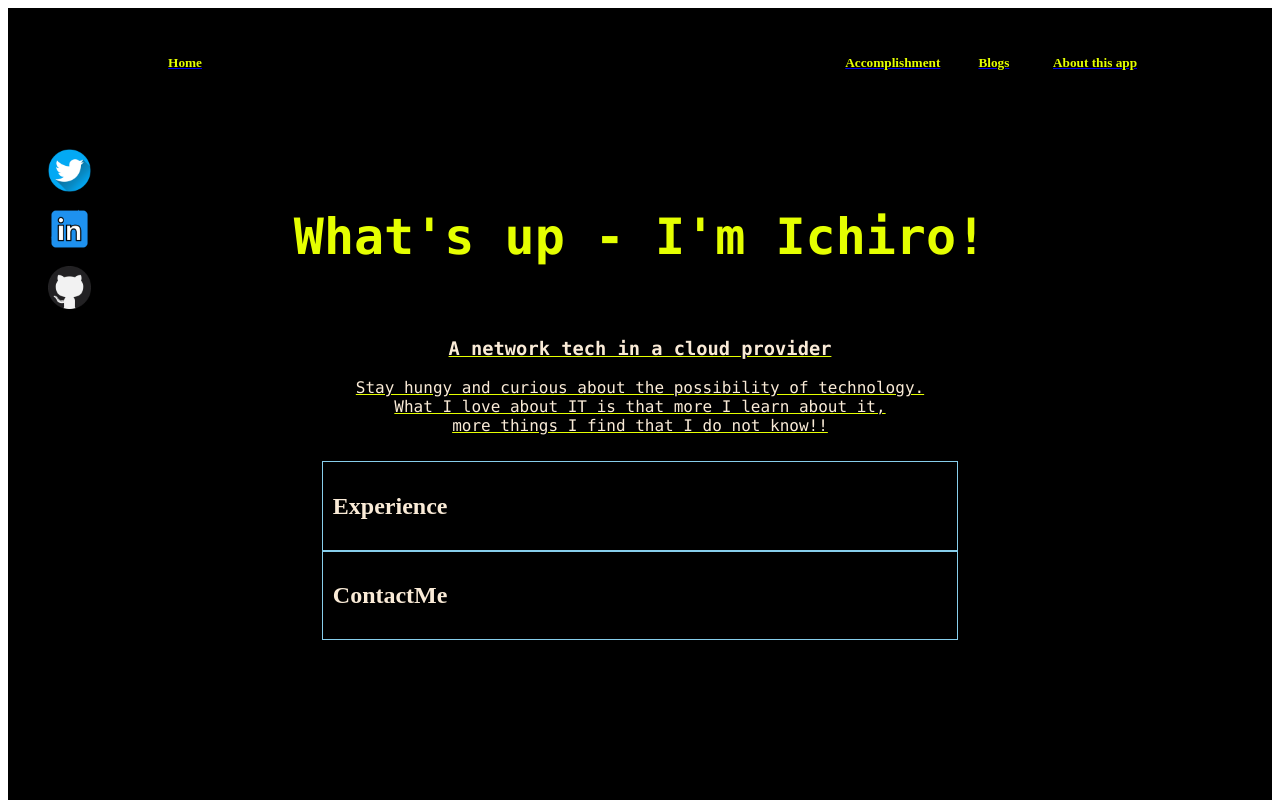
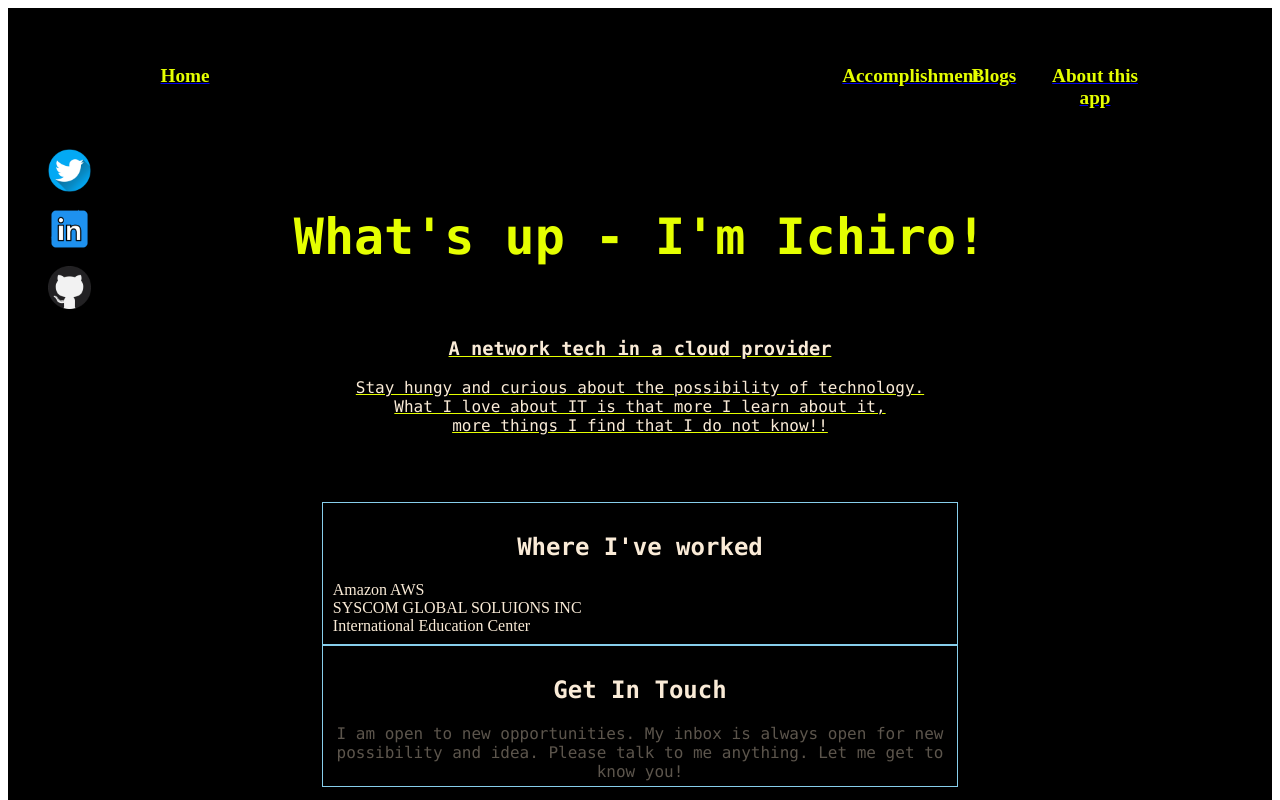
Before and after one commit to ichi-theinterface/portfolio-app, a React (Create React App) app: page / in a window 1280 px wide. Shown: the top 800 px of the page. Built offline with nearby package versions, Linux system fonts and the light colour scheme.

Commit message:
styling header 05-31

```diff
--- a/src/App.css
+++ b/src/App.css
@@ -45,10 +45,11 @@ menu, ol, ul, li {
 .frame {
   height: 1000px;
   width: 100%;
-  background: #0a2f13;
+  background: #000000;
 }
 
 .canvas {
+  height: auto;
   height: 100%;
   background-color: #000000;
   overflow: hidden;
@@ -81,6 +82,7 @@ menu, ol, ul, li {
 
 .HeaderButtonText {
   color: rgb(229, 255, 0);
+  font-size: 120%;
 }
 
 .sidebar {
@@ -93,10 +95,11 @@ menu, ol, ul, li {
 
 .main {
   position: absolute;
+  padding-bottom: 20%;
   left: 10%;
   right: 10%;
   width: 80%;
-  height: 100%;
+  height: 50%;
 }
 
 .greeting {
@@ -114,12 +117,12 @@ menu, ol, ul, li {
 
 .BriefIntroduction {
   padding-top: 1%;
-  padding-bottom: 1%;
+  padding-bottom: 10%;
   padding-left: 1%;
   padding-right: 1%;
   margin: auto auto;
   width: 60%;
-  height: auto;
+  height: 20%;
   background: #000000;
   text-align: center;
   font-family: "Lucida Console";
@@ -149,7 +152,13 @@ menu, ol, ul, li {
   color: antiquewhite;
   margin: auto auto;
   width: 60%;
-  height: auto;
+  height: 30%;
+}
+
+.WhereIWorked {
+  text-align: center;
+  font-family: "Lucida Console";
+  color: antiquewhite;
 }
 
 .ContactMe {
@@ -161,7 +170,7 @@ menu, ol, ul, li {
   color: antiquewhite;
   margin: auto auto;
   width: 60%;
-  height: auto;
+  height: 30%;
 }
 
 .NameinGreeting {
@@ -184,6 +193,18 @@ menu, ol, ul, li {
   height: 50%;
 }
 
+.GetInTouch {
+  text-align: center;
+  font-family: "Lucida Console";
+  color: antiquewhite;
+}
+
+.GetInTouchPara {
+  text-align: center;
+  font-family: "Lucida Console";
+  color: rgb(92, 85, 76);
+}
+
 .background {
   background-color: #0a2f13;
 }
--- a/src/component/ContactMe.js
+++ b/src/component/ContactMe.js
@@ -2,7 +2,11 @@ import React from 'react';
 
 const ContactMe = () => (
     <div className='ContactMe'>
-        <h2>ContactMe</h2>
+        <h2 className='GetInTouch'>Get In Touch</h2>
+        <p className='GetInTouchPara'>I am open to new opportunities.
+            My inbox is always open for new possibility and idea.
+            Please talk to me anything. Let me get to know you!
+            </p>
     </div>
   );
 
--- a/src/component/Experience.js
+++ b/src/component/Experience.js
@@ -2,7 +2,16 @@ import React from 'react';
 
 const Experience = () => (
     <div className='Experience'>
-        <h2>Experience</h2>
+        <h2 className='WhereIWorked'>Where I've worked</h2>
+        <div>
+            Amazon AWS
+        </div>
+        <div>
+            SYSCOM GLOBAL SOLUIONS INC
+        </div>
+        <div>
+            International Education Center
+        </div>
     </div>
   );
 
```
